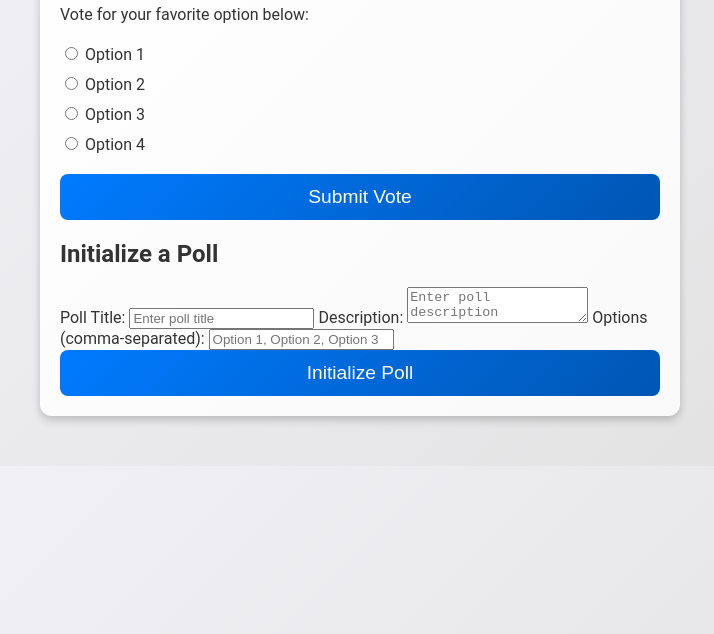
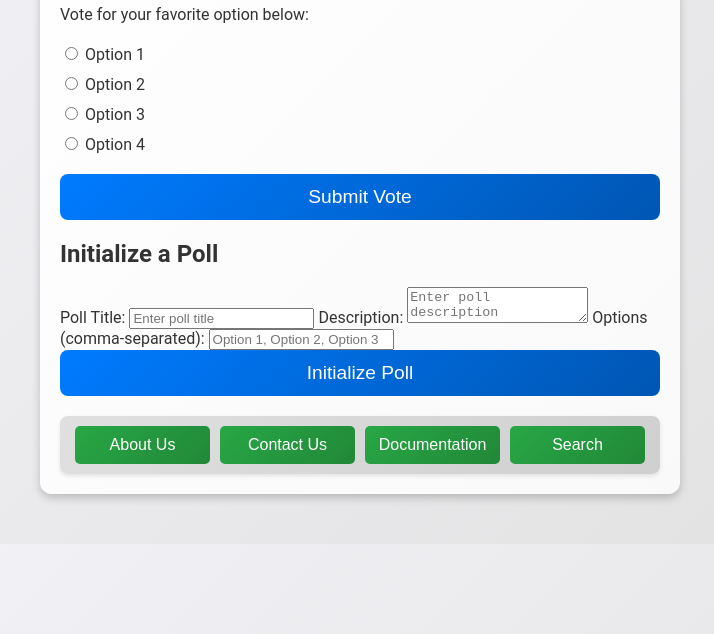
Before and after one commit to orionvalee/temporary_test, a plain HTML site: page index.html in a window 1280 px wide. Shown: the part 166-800 px from the top of the page, without its empty margins (280-994 px from the left). Drawn offline with Linux system fonts and the light colour scheme.

Commit message:
add button for search and others

```diff
--- a/index.html
+++ b/index.html
@@ -33,6 +33,12 @@
 
             <button id="initialize-poll">Initialize Poll</button>
         </div>
+        <div class="navigation">
+            <button id="about-us">About Us</button>
+            <button id="contact-us">Contact Us</button>
+            <button id="documentation">Documentation</button>
+            <button id="search">Search</button>
+        </div>
     </div>
     <script src="script.js"></script>
 </body>
--- a/styles.css
+++ b/styles.css
@@ -65,6 +65,34 @@ button:hover {
     animation: fadeIn 1s ease-in-out;
 }
 
+.navigation {
+    display: flex;
+    justify-content: space-around;
+    margin-top: 20px;
+    padding: 10px;
+    background: linear-gradient(135deg, #e0e0e0, #cfcfcf);
+    border-radius: 8px;
+    box-shadow: 0 2px 4px rgba(0, 0, 0, 0.1);
+}
+
+.navigation button {
+    flex: 1;
+    margin: 0 5px;
+    padding: 10px;
+    background: linear-gradient(135deg, #28a745, #218838);
+    color: white;
+    border: none;
+    border-radius: 5px;
+    cursor: pointer;
+    font-size: 1rem;
+    transition: background 0.3s ease, transform 0.2s ease;
+}
+
+.navigation button:hover {
+    background: linear-gradient(135deg, #218838, #1e7e34);
+    transform: translateY(-2px);
+}
+
 @keyframes fadeIn {
     from {
         opacity: 0;
```
